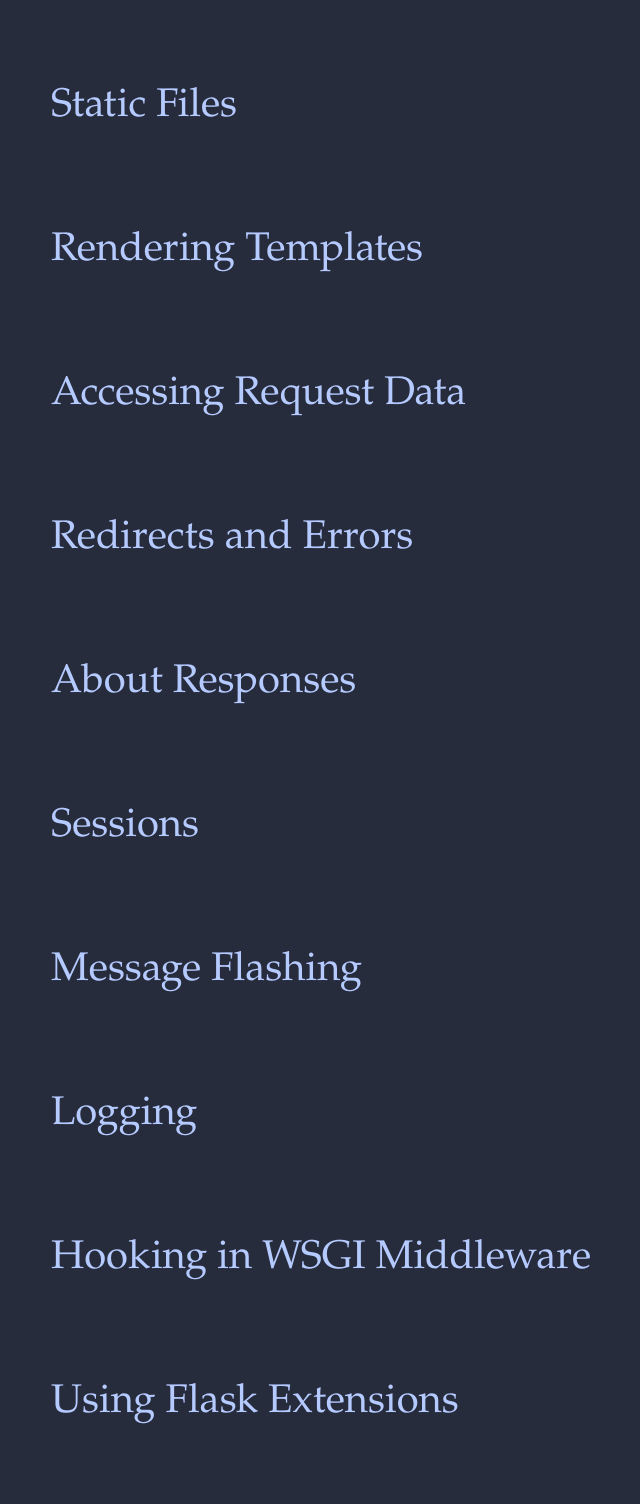
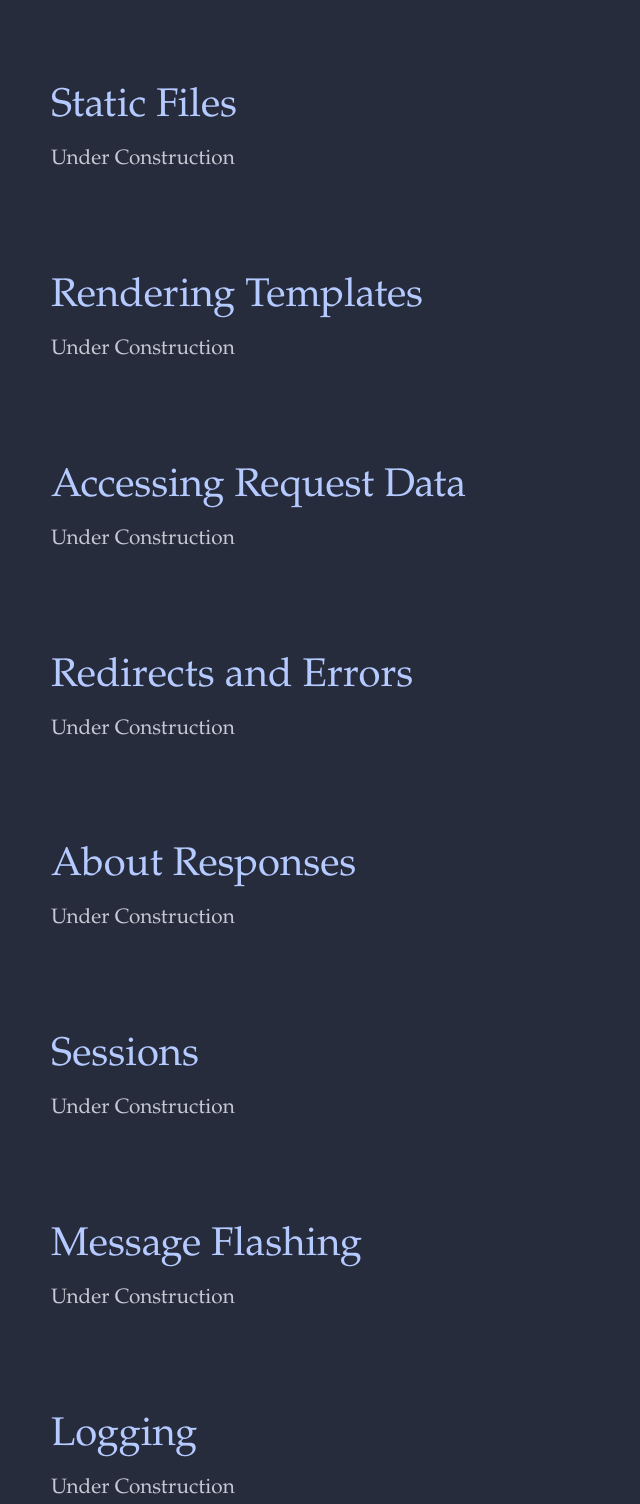
Before and after one commit to Cjroma/flask-documentation, a plain HTML site: page index.html in a window 1280 px wide. Shown: the part 6899-8403 px from the top of the page, without its empty margins (317-957 px from the left). Drawn offline with Linux system fonts and the light colour scheme.

Commit message:
added Under Construction

```diff
--- a/index.html
+++ b/index.html
@@ -332,36 +332,47 @@
       </section>
       <section class="main-section" id="Static_Files">
         <header class="section-header">Static Files</header>
+        <p>Under Construction</p>
       </section>
       <section class="main-section" id="Rendering_Templates">
         <header class="section-header">Rendering Templates</header>
+        <p>Under Construction</p>
       </section>
       <section class="main-section" id="Accessing_Request_Data">
         <header class="section-header">Accessing Request Data</header>
+        <p>Under Construction</p>
       </section>
       <section class="main-section" id="Redirects_and_Errors">
         <header class="section-header">Redirects and Errors</header>
+        <p>Under Construction</p>
       </section>
       <section class="main-section" id="About_Responses">
         <header class="section-header">About Responses</header>
+        <p>Under Construction</p>
       </section>
       <section class="main-section" id="Sessions">
         <header class="section-header">Sessions</header>
+        <p>Under Construction</p>
       </section>
       <section class="main-section" id="Message_Flashing">
         <header class="section-header">Message Flashing</header>
+        <p>Under Construction</p>
       </section>
       <section class="main-section" id="Logging">
         <header class="section-header">Logging</header>
+        <p>Under Construction</p>
       </section>
       <section class="main-section" id="Hooking_in_WSGI_Middleware">
         <header class="section-header">Hooking in WSGI Middleware</header>
+        <p>Under Construction</p>
       </section>
       <section class="main-section" id="Using_Flask_Extensions">
         <header class="section-header">Using Flask Extensions</header>
+        <p>Under Construction</p>
       </section>
       <section class="main-section" id="Deploying_to_a_Web_Server">
         <header class="section-header">Deploying to a Web Server</header>
+        <p>Under Construction</p>
       </section>
     </div>
   </main>
```
